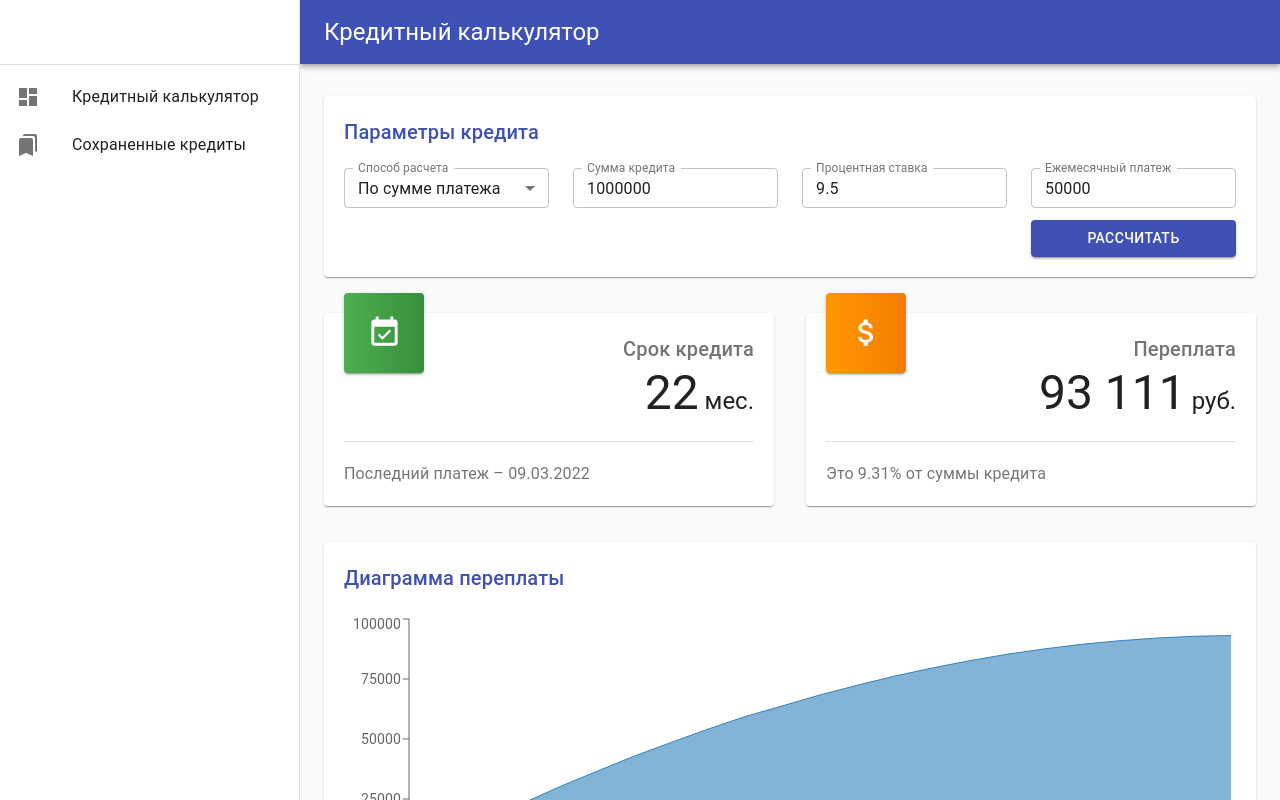
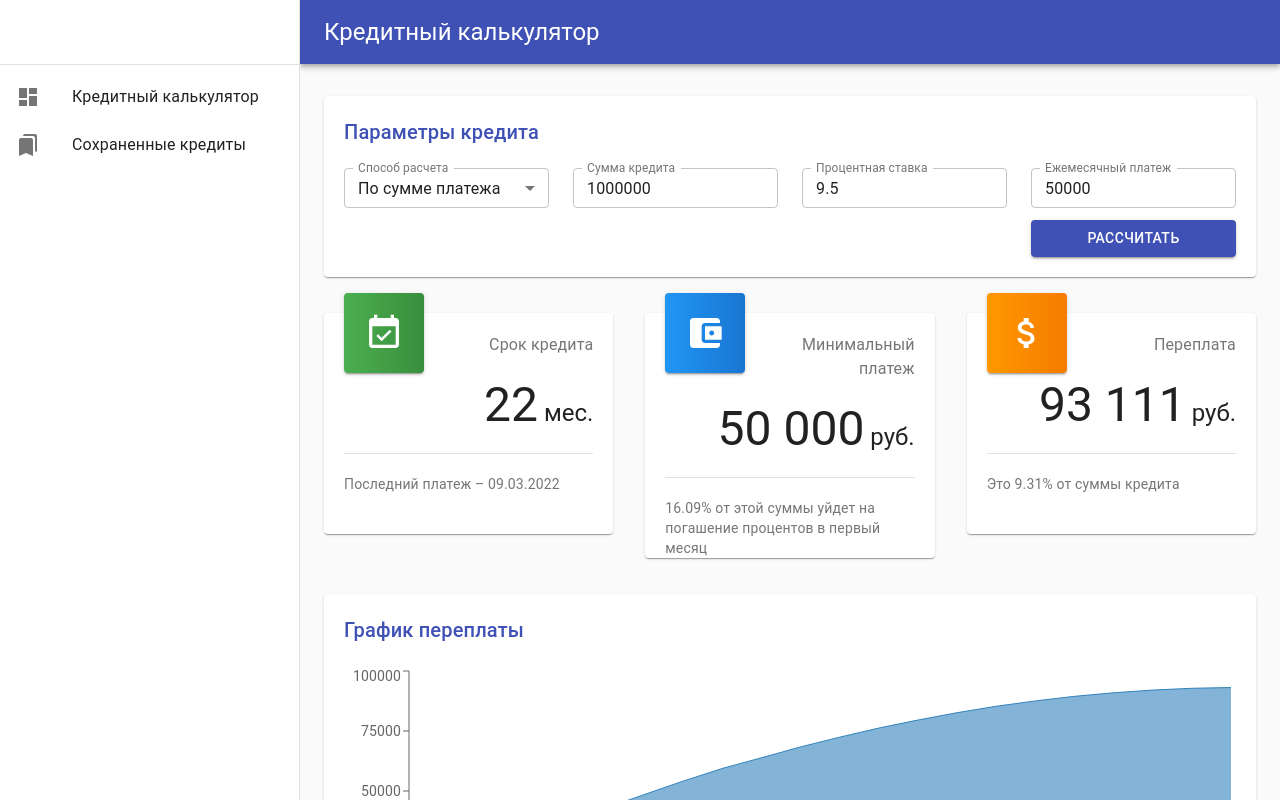
Before and after one commit to leonidfeskov/calculator, a React app: page / in a window 1280 px wide. Shown: the top 800 px of the page. Built offline with nearby package versions, Linux system fonts and the light colour scheme.

Commit message:
Add summary by payment

```diff
--- a/src/components/OverpaymentChart/index.js
+++ b/src/components/OverpaymentChart/index.js
@@ -8,12 +8,14 @@ import BoxTitle from 'src/components/common/Box/Title';
 export default function OverpaymentChart() {
     const { paymentSchedule } = useSelector((state) => state);
 
+    const chartData = paymentSchedule.dataByMonths.filter((item, index) => index !== 0);
+
     return (
         <Box>
-            <BoxTitle>Диаграмма переплаты</BoxTitle>
+            <BoxTitle>График переплаты</BoxTitle>
             <div style={{ width: '100%', height: 300 }}>
                 <ResponsiveContainer>
-                    <AreaChart data={paymentSchedule.dataByMonths}>
+                    <AreaChart data={chartData}>
                         <XAxis dataKey="dateFormatted" />
                         <YAxis />
                         <Tooltip />
--- a/src/components/PaymentsChart/index.js
+++ b/src/components/PaymentsChart/index.js
@@ -8,12 +8,14 @@ import BoxTitle from 'src/components/common/Box/Title';
 export default function PaymentsChart() {
     const { paymentSchedule } = useSelector((state) => state);
 
+    const chartData = paymentSchedule.dataByMonths.filter((item, index) => index !== 0);
+
     return (
         <Box>
             <BoxTitle>Распределение ежемесячного платежа</BoxTitle>
             <div style={{ width: '100%', height: 300 }}>
                 <ResponsiveContainer>
-                    <BarChart barCategoryGap="2%" data={paymentSchedule.dataByMonths}>
+                    <BarChart barCategoryGap="2%" data={chartData}>
                         <XAxis dataKey="dateFormatted" />
                         <YAxis />
                         <Tooltip />
--- a/src/components/SummaryMonthCount/index.js
+++ b/src/components/SummaryMonthCount/index.js
@@ -12,7 +12,7 @@ export default function SummaryMonthCount() {
     return (
         <Summary
             title="Срок кредита"
-            icon={<MuiEventAvailableIcon fontSize="large" />}
+            icon={<MuiEventAvailableIcon />}
             value={summary.monthCount}
             units="мес."
             footer={`Последний платеж – ${formatDate(summary.lastPaymentDate)}`}
--- a/src/components/SummaryOverpayment/index.js
+++ b/src/components/SummaryOverpayment/index.js
@@ -12,7 +12,7 @@ export default function SummaryOverpayment() {
     return (
         <Summary
             title="Переплата"
-            icon={<MuiAttachMoneyIcon fontSize="large" />}
+            icon={<MuiAttachMoneyIcon />}
             value={`${priceFormat(summary.overpayment)}`}
             units="руб."
             footer={`Это ${summary.overpaymentPercent}% от суммы кредита`}
--- /dev/null
+++ b/src/components/SummaryPayment/index.js
@@ -0,0 +1,22 @@
+import React from 'react';
+import { useSelector } from 'react-redux';
+import MuiAccountBalanceWalletIcon from '@material-ui/icons/AccountBalanceWallet';
+
+import Summary from 'src/components/common/Summary';
+import { priceFormat } from 'src/utils/common';
+
+export default function SummaryPayment() {
+    const {
+        paymentSchedule: { summary },
+    } = useSelector((state) => state);
+    return (
+        <Summary
+            title="Минимальный платеж"
+            icon={<MuiAccountBalanceWalletIcon />}
+            value={priceFormat(summary.payment)}
+            units="руб."
+            footer={`${summary.onPercentage}% от этой суммы уйдет на погашение процентов в первый месяц`}
+            iconType="info"
+        />
+    );
+}
--- a/src/components/common/Summary/Summary.css
+++ b/src/components/common/Summary/Summary.css
@@ -15,6 +15,10 @@
     box-shadow: var(--shadow);
 }
 
+.summary__icon .MuiSvgIcon-root {
+    font-size: 40px;
+}
+
 .summary__icon_success {
     --color-main: var(--palette-success-main);
     --color-dark: var(--palette-success-dark);
@@ -25,13 +29,18 @@
     --color-dark: var(--palette-warning-dark);
 }
 
+.summary__title {
+    margin-left: 80px;
+    margin-bottom: var(--spacing2);
+}
+
 .summary__content {
     flex-grow: 1;
-    margin-left: 100px;
     text-align: right;
     margin-bottom: var(--spacing2);
 }
 
 .summary__footer {
     margin-top: var(--spacing2);
+    height: 40px;
 }
--- a/src/components/common/Summary/index.js
+++ b/src/components/common/Summary/index.js
@@ -17,9 +17,11 @@ export default function Summary({ icon, iconType, title, value, units, footer })
                 {icon}
             </div>
             <div className="summary__content">
-                <MuiTypography component="h3" variant="h6" color="textSecondary">
-                    {title}
-                </MuiTypography>
+                <div className="summary__title">
+                    <MuiTypography component="h3" variant="body1" color="textSecondary">
+                        {title}
+                    </MuiTypography>
+                </div>
                 <MuiTypography component="p" variant="h3">
                     {value}
                     <MuiTypography component="span" variant="h5">
@@ -30,7 +32,7 @@ export default function Summary({ icon, iconType, title, value, units, footer })
             </div>
             <MuiDivider />
             <div className="summary__footer">
-                <MuiTypography component="p" color="textSecondary">
+                <MuiTypography component="p" color="textSecondary" variant="body2">
                     {footer}
                 </MuiTypography>
             </div>
--- a/src/pages/Main/index.js
+++ b/src/pages/Main/index.js
@@ -3,6 +3,7 @@ import MuiGrid from '@material-ui/core/Grid';
 
 import CreditForm from 'src/components/CreditForm';
 import SummaryMonthCount from 'src/components/SummaryMonthCount';
+import SummaryPayment from 'src/components/SummaryPayment';
 import SummaryOverpayment from 'src/components/SummaryOverpayment';
 import PaymentsChart from 'src/components/PaymentsChart';
 import OverpaymentChart from 'src/components/OverpaymentChart';
@@ -17,10 +18,13 @@ export default function MainPage() {
                 </MuiGrid>
             </MuiGrid>
             <MuiGrid container spacing={4}>
-                <MuiGrid item xs={12} md={6} lg={6}>
+                <MuiGrid item xs={12} md={4} lg={4}>
                     <SummaryMonthCount />
                 </MuiGrid>
-                <MuiGrid item xs={12} md={6} lg={6}>
+                <MuiGrid item xs={12} md={4} lg={4}>
+                    <SummaryPayment />
+                </MuiGrid>
+                <MuiGrid item xs={12} md={4} lg={4}>
                     <SummaryOverpayment />
                 </MuiGrid>
             </MuiGrid>
```
